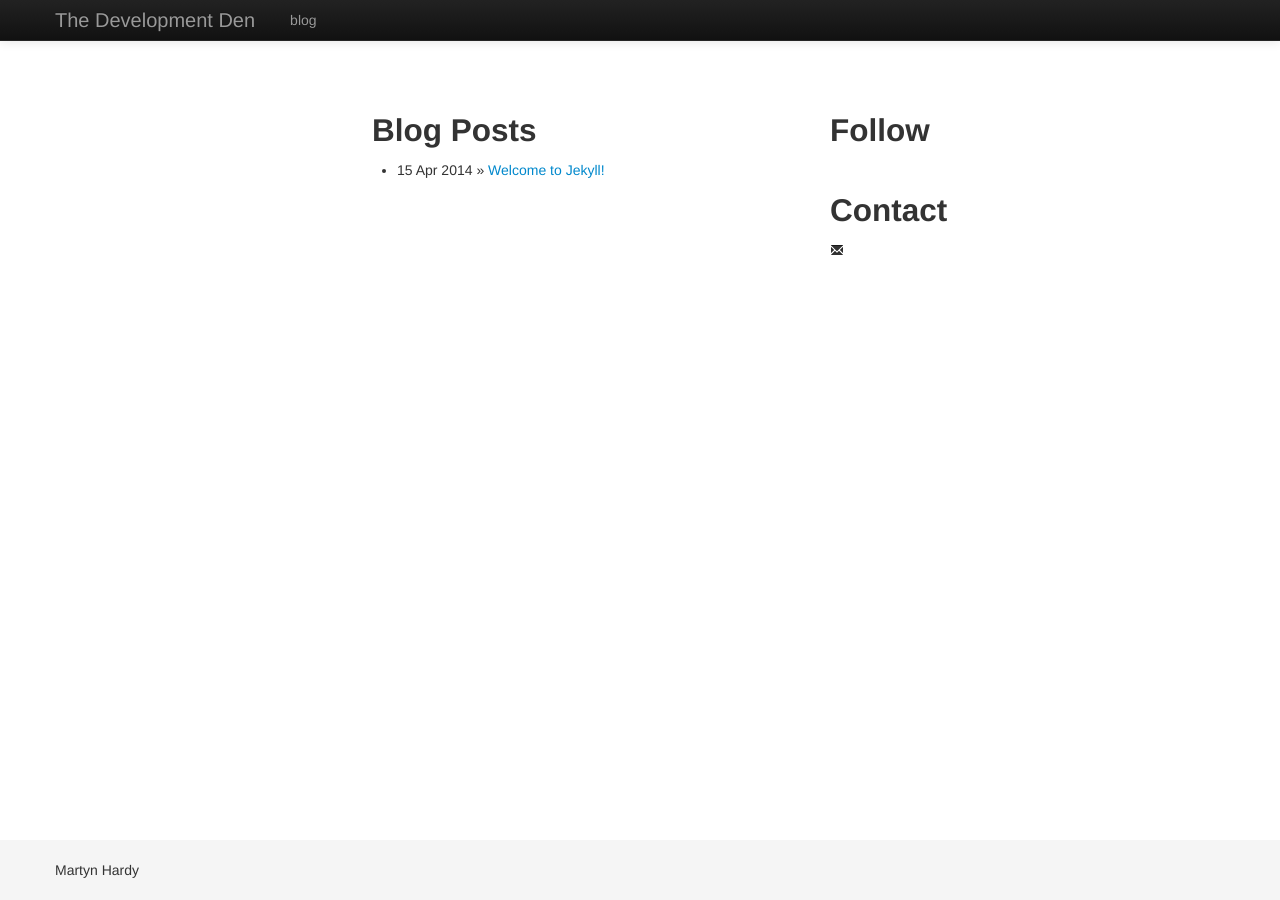
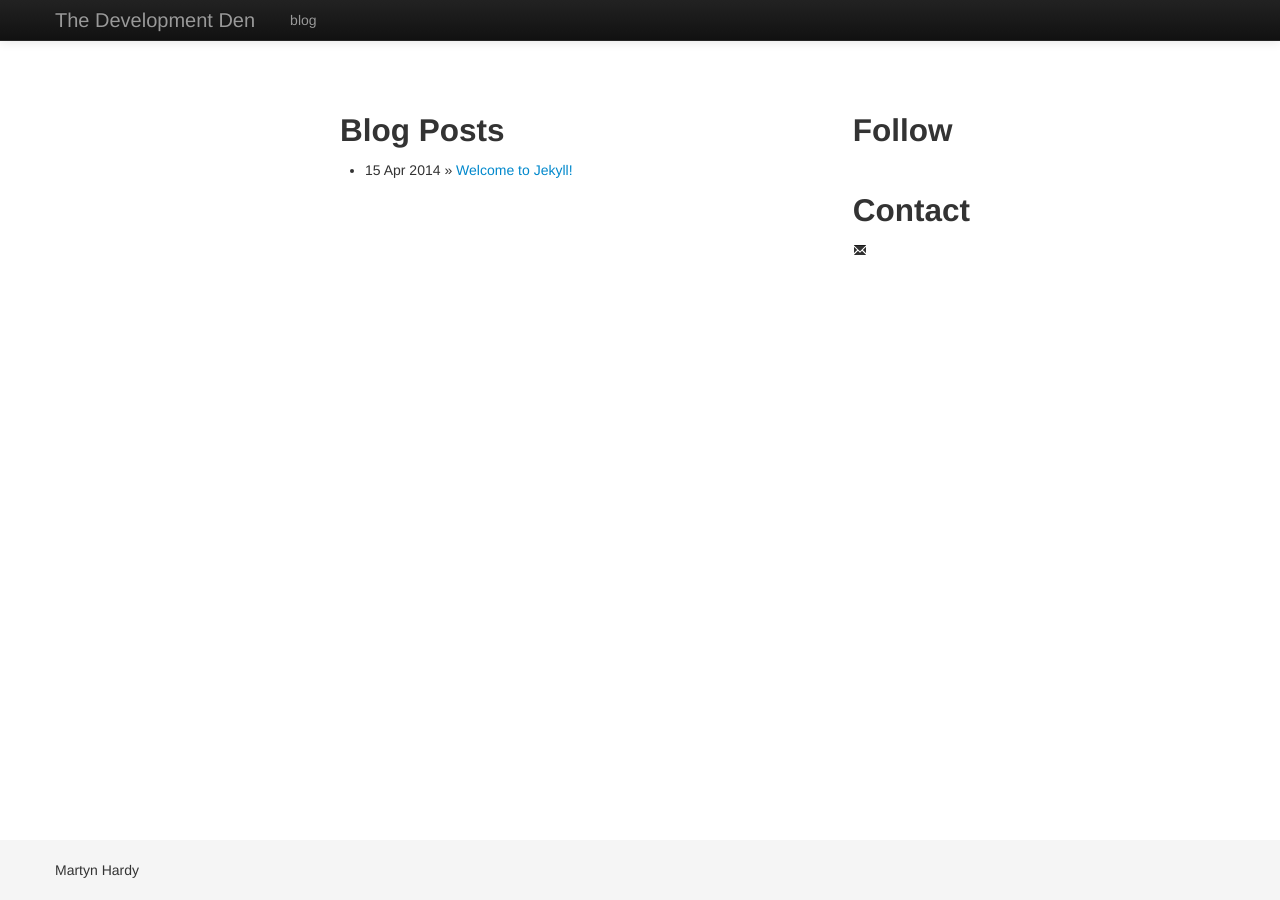
Before and after one commit to martynthewolf/martynthewolf.github.io, a Jekyll site: the page built from index.html, in a window 1280 px wide. Built offline with Jekyll 4.4.1, drawn with Linux system fonts in a browser that asks for light colours; nearby versions of some CDN libraries.

Commit message:
Set max width on main container and modify the spans slightly

```diff
--- a/css/bootstrap/css/custom.css
+++ b/css/bootstrap/css/custom.css
@@ -1,6 +1,6 @@
 .main-container {
     padding-top:100px;
-    width:45%;
+    max-width:50%;
 }
 
 html {
```
